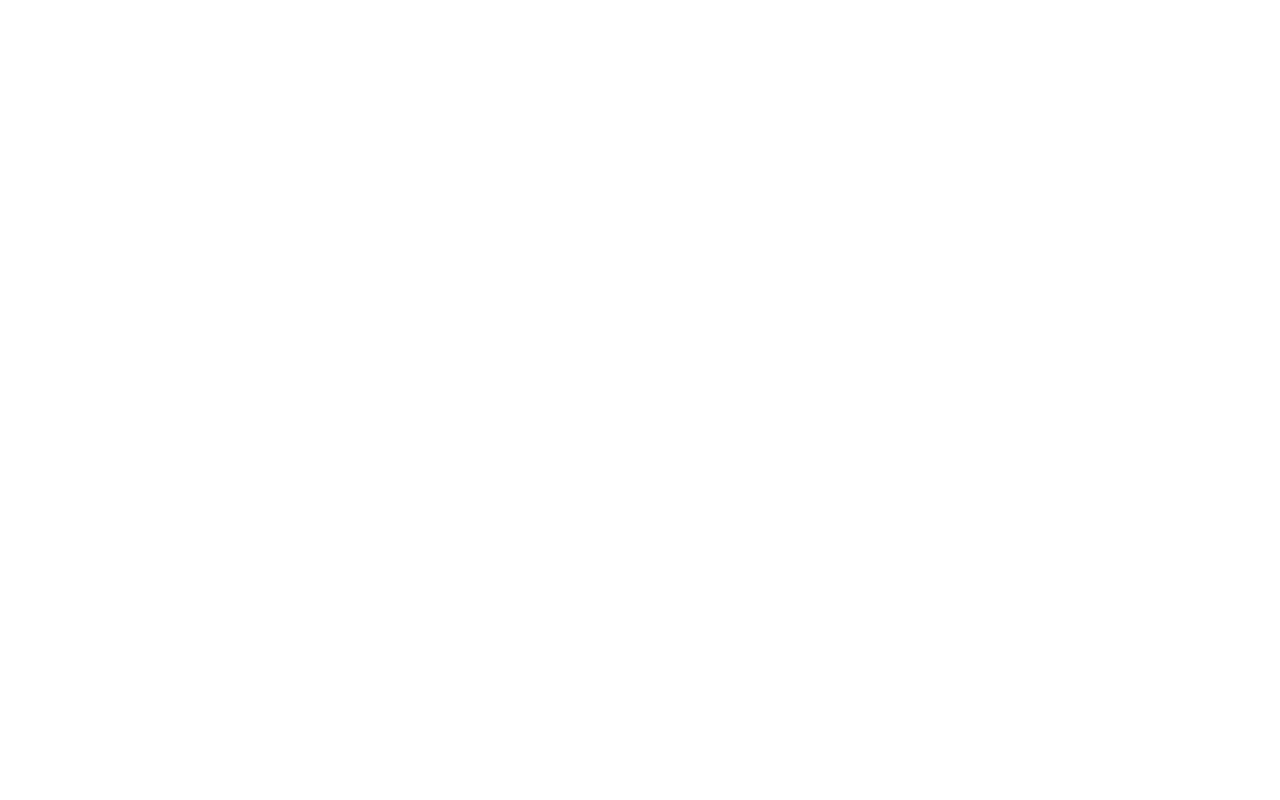
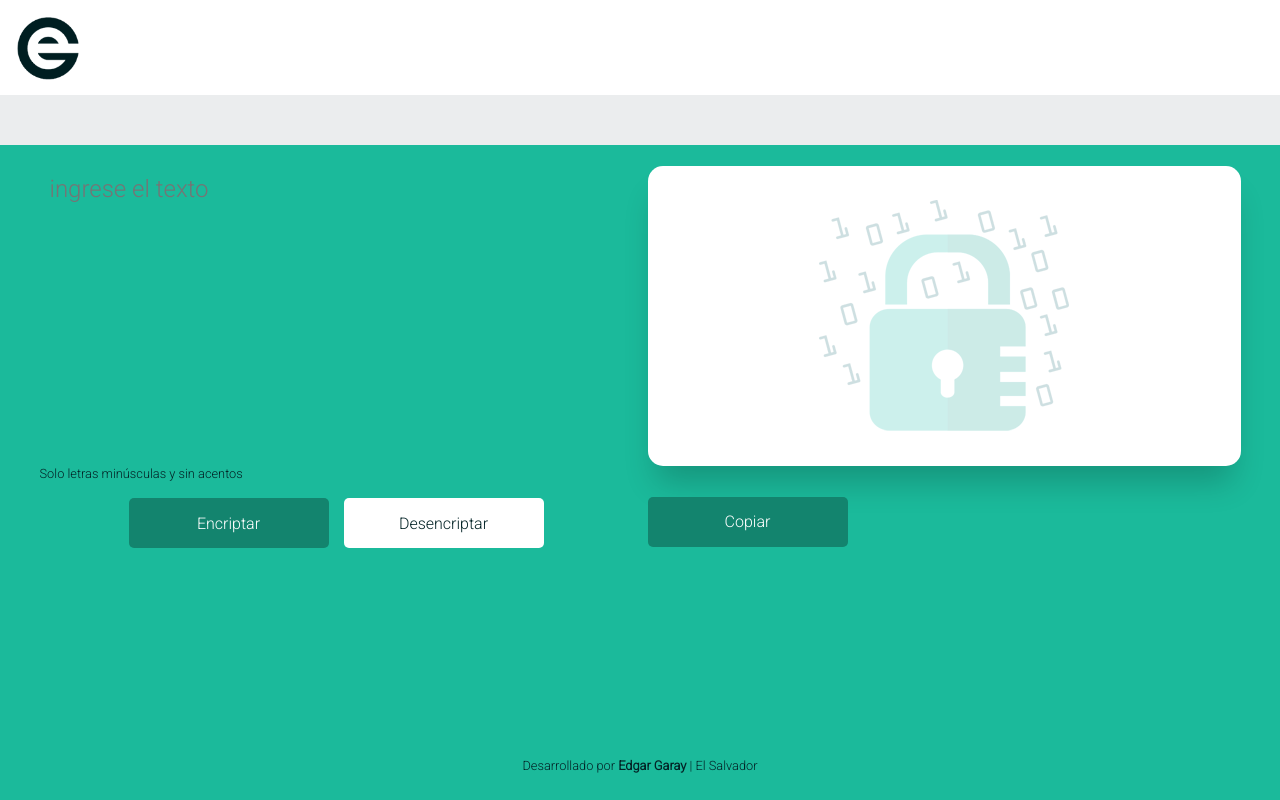
Before and after one commit to edgaraysv/EncrOde, a plain HTML site: page index.html in a window 1280 px wide. Drawn offline with Linux system fonts and the light colour scheme.

Commit message:
Primer commit

```diff
--- /dev/null
+++ b/css/reset.css
@@ -0,0 +1,48 @@
+/* http://meyerweb.com/eric/tools/css/reset/
+   v2.0 | 20110126
+   License: none (public domain)
+*/
+
+html, body, div, span, applet, object, iframe,
+h1, h2, h3, h4, h5, h6, p, blockquote, pre,
+a, abbr, acronym, address, big, cite, code,
+del, dfn, em, img, ins, kbd, q, s, samp,
+small, strike, strong, sub, sup, tt, var,
+b, u, i, center,
+dl, dt, dd, ol, ul, li,
+fieldset, form, label, legend,
+table, caption, tbody, tfoot, thead, tr, th, td,
+article, aside, canvas, details, embed,
+figure, figcaption, footer, header, hgroup,
+menu, nav, output, ruby, section, summary,
+time, mark, audio, video {
+	margin: 0;
+	padding: 0;
+	border: 0;
+	font-size: 100%;
+	font: inherit;
+	vertical-align: baseline;
+}
+/* HTML5 display-role reset for older browsers */
+article, aside, details, figcaption, figure,
+footer, header, hgroup, menu, nav, section {
+	display: block;
+}
+body {
+	line-height: 1;
+}
+ol, ul {
+	list-style: none;
+}
+blockquote, q {
+	quotes: none;
+}
+blockquote:before, blockquote:after,
+q:before, q:after {
+	content: '';
+	content: none;
+}
+table {
+	border-collapse: collapse;
+	border-spacing: 0;
+}
--- /dev/null
+++ b/css/style.css
@@ -0,0 +1,121 @@
+*{
+    font-family: 'Roboto', sans-serif;
+    color: #032326;
+    background: #1bba9b;
+}
+header{
+    padding: 5px;
+    background: #ffffff !important;
+}
+.sub-header{
+    padding: 25px 0;
+    background: #ebedee;
+}
+.logo{
+    padding-top: 5px;
+    margin-left: 5px;
+    background: #ffffff;
+}
+img{
+    width: 6%;
+    background: #ffffff;
+}
+main{
+    display: flex;
+    gap: 15px;
+    margin: 0px auto;
+    width: 940px;
+    justify-content: center;
+}
+textarea{
+    border: none;
+    background: none;
+    font-size: 1.5em;
+    resize: none;
+    margin-top: 20px;
+    padding: 10px;
+}
+textarea:focus{
+    outline: none;
+}
+.left-box{
+    display: flex;
+    flex-direction: column;
+    justify-content: center;
+}
+#Resultado{
+    font-weight: 800;
+    background-color: #ffffff;
+    background-image: url("../imagenes/candado.png");
+    background-repeat: no-repeat;
+    background-position: center center;
+    border-radius: 15px;
+    margin-top: 20px;
+    box-shadow: 0px 24px 32px -8px rgba(0, 0, 0, 0.20);
+}
+.informacion{
+    font-size: 0.8em;
+}
+.botones{
+    display: flex;
+    margin-top: 18px;
+    gap: 15px;
+    justify-content: center;
+}
+button{
+    width: 200px;
+    height: 50px;
+    padding: 10px;
+    font-size: 16px;
+    font-weight: 400;
+    font-style: normal;
+    text-align: center;
+    border-radius: 5px;
+    cursor: pointer;
+    border: none;
+}
+#btnEncript{
+    background: #13846e;
+    color: #ffffff;
+}
+#btnEncript:hover{
+    background: #255459;
+}
+#btnEncript:active{
+    transform: scale(0.98);
+}
+#btnDecript{
+    background: #ffffff;
+    color: #032326;
+}
+#btnDecript:hover{
+    background: #ebedee;
+}
+#btnDecript:active{
+    transform: scale(0.98);
+}
+#btnCopiar{
+    margin-top: 31px;
+    background: #13846e;
+    color: #ffffff;
+}
+#btnCopiar:hover{
+    background: #255459;
+}
+#btnCopiar:active{
+    transform: scale(0.98);
+}
+footer{
+    font-family: 'Roboto', sans-serif;
+    color: #000000;
+    position: fixed;
+    left: 0;
+    bottom: 0;
+    width: 100%;
+    text-align: center;
+    height: 40px;
+    font-size: 0.8em;
+}
+strong{
+    font-weight: bold;
+}
--- a/index.html
+++ b/index.html
@@ -2,9 +2,34 @@
 <html lang="en">
 <head>
     <meta charset="UTF-8">
-    <title>Encriptador</title>
+    <meta name="viewport" content="width=device-width, initial-scale-1.0">
+    <title>EncrODE | Encriptador de texto</title>
+    <link rel="stylesheet" href="css/reset.css">
+    <link rel="stylesheet" href="css/style.css">
+    <style> @import url('https://fonts.googleapis.com/css2?family=Roboto:wght@300&display=swap'); </style>
 </head>
 <body>
-
+    <header>
+        <h1 class="logo"><img src="imagenes/logoEG.png" alt="Logo Edgar Garay"></h1>
+    </header>
+    <div class="sub-header"></div>
+    <main>
+        <section>
+            <textarea id="cadena" placeholder="ingrese el texto" rows="10" cols="45"></textarea>
+            <div><h6 class="informacion">Solo letras minúsculas y sin acentos</h6></div>
+            <div class="botones">
+                <button id="btnEncript">Encriptar</button>
+                <button id="btnDecript">Desencriptar</button>
+            </div>
+        </section>
+        <section class="left-box">
+            <textarea id="Resultado" rows="10" cols="45"></textarea>
+            <button id="btnCopiar">Copiar</button>
+        </section>
+    </main>
+    <footer>
+        <p>Desarrollado por <strong>Edgar Garay</strong> | El Salvador </p>
+    </footer>
+<script src="js/encrypt.js"></script>
 </body>
 </html>
--- /dev/null
+++ b/js/encrypt.js
@@ -0,0 +1,59 @@
+btnEncrip = document.getElementById("btnEncript");
+btnDecrip = document.getElementById("btnDecript");
+btnCopiar = document.getElementById("btnCopiar");
+
+function validar(texto){
+    const regex = /[a-z]|\s/gm;
+
+    if ( texto.match(regex).length != texto.length ){
+        return false;
+    }
+}
+
+function encriptar() {
+    cadena = document.getElementById("cadena").value;
+
+    if ( validar(cadena) != false) {
+        const llave = ["enter", "imes", "ai", "ober", "ufat"];
+        const regex = [/e/g, /i/g, /a/g, /o/g, /u/g];
+
+        for (let i = 0; i < llave.length; i++) {
+            cadena = cadena.replaceAll(regex[i], llave[i]);
+        }
+        document.getElementById("Resultado").innerHTML = cadena;
+        document.getElementById("cadena").value = "";
+    }else {
+        alert("El texto es invalido");
+    }
+}
+
+function desencriptar(){
+    cadena = document.getElementById("cadena").value;
+
+    if ( validar(cadena) != false) {
+        const llave = ["e", "i", "a", "o", "u"];
+        const regex = [/enter/g, /imes/g, /ai/g, /ober/g, /ufat/g];
+
+        for (let i = 0; i < llave.length; i++) {
+            cadena = cadena.replaceAll(regex[i], llave[i]);
+        }
+        document.getElementById("Resultado").innerHTML = cadena;
+        document.getElementById("cadena").value = "";
+    }else {
+        alert("El texto introducido es invalido");
+    }
+}
+
+function copiar(){
+    var copyText = document.getElementById("Resultado");
+    copyText.select();
+    copyText.setSelectionRange(0, 999999);
+
+    navigator.clipboard.writeText(copyText.value);
+
+    alert("Se ha copiado el texto al portapales!!!")
+}
+
+btnEncrip.onclick = encriptar;
+btnDecrip.onclick = desencriptar;
+btnCopiar.onclick = copiar;
```
Also changed, not shown: imagenes/candado.png (added), imagenes/logoEG.png (added).
